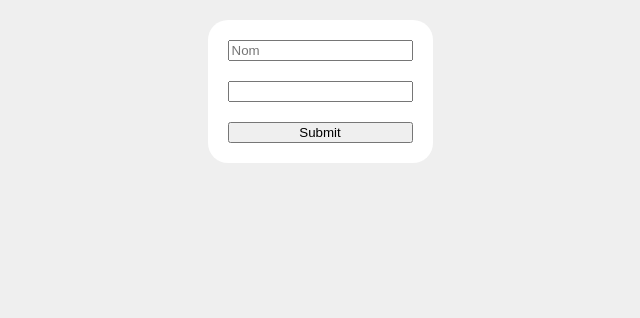
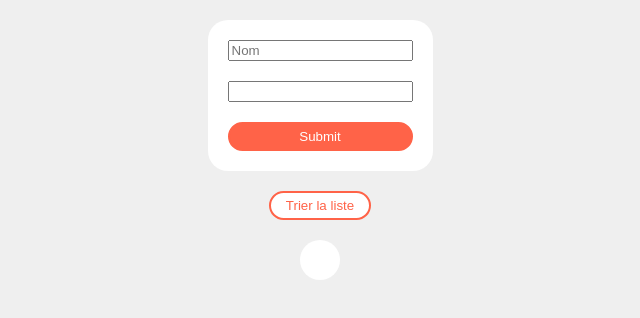
Before and after one commit to Saphirya/React_components_reactifs, a React (Vite) app: page / in a window 1280 px wide. Shown: the top 318 px of the page, without its empty margins (320-960 px from the left). Built offline with nearby package versions, Linux system fonts and the light colour scheme.

Commit message:
add exemple

```diff
--- a/src/App.jsx
+++ b/src/App.jsx
@@ -6,13 +6,73 @@
     age: null,
   });
 
+  const [userList, setUserList] = useState([]);
+
+  function handleClick(e) {
+    e.preventDefault();
+    const newUserList = [...userList, { ...user }];
+    setUserList(newUserList);
+    console.log(newUserList);
+  }
+
+  function handleClickDeleteUser(index) {
+    const newUserList = userList.filter((u, i) => i !== index);
+    setUserList(newUserList);
+  }
+
+  function handleClickSort() {
+    const newUserList = [...userList];
+    newUserList.sort((a, b) => a.name.localeCompare(b.name));
+    setUserList(newUserList);
+  }
+  function handleInput(e) {
+    let value = e.target.value;
+    let name = e.target.name;
+    if (name === "age") {
+      value = +value;
+    }
+    setUser({ ...user, [name]: value, [e.target.name]: e.target.value });
+  }
+
   return (
     <div className="d-flex flex-column justify-content-center align-items-center p-20">
-      <form className="d-flex flex-column card p-20">
-        <input className="mb-20" type="text" placeholder="Nom" />
-        <input className="mb-20" type="Number" />
-        <button>Submit</button>
+      <form className="d-flex flex-column card p-20 mb-20">
+        <input
+          onInput={handleInput}
+          className="mb-20"
+          type="text"
+          placeholder="Nom"
+          name="name"
+        />
+        <input
+          name="age"
+          onInput={handleInput}
+          className="mb-20"
+          type="Number"
+        />
+        <button onClick={handleClick} className="btn btn-primary">
+          Submit
+        </button>
       </form>
+      <button
+        onClick={handleClickSort}
+        className="mb-20 btn btn-reverse-primary"
+      >
+        Trier la liste
+      </button>
+      <ul className="d-flex flex-column card p-20">
+        {userList.map((u, index) => (
+          <li className="d-flex flex-row mb-20 " key={u.name}>
+            <span className="flex-fill mr-5">{u.name}</span>
+            <button
+              onClick={() => handleClickDeleteUser(index)}
+              className="btn btn-primary"
+            >
+              delete
+            </button>
+          </li>
+        ))}
+      </ul>
     </div>
   );
 }
```
